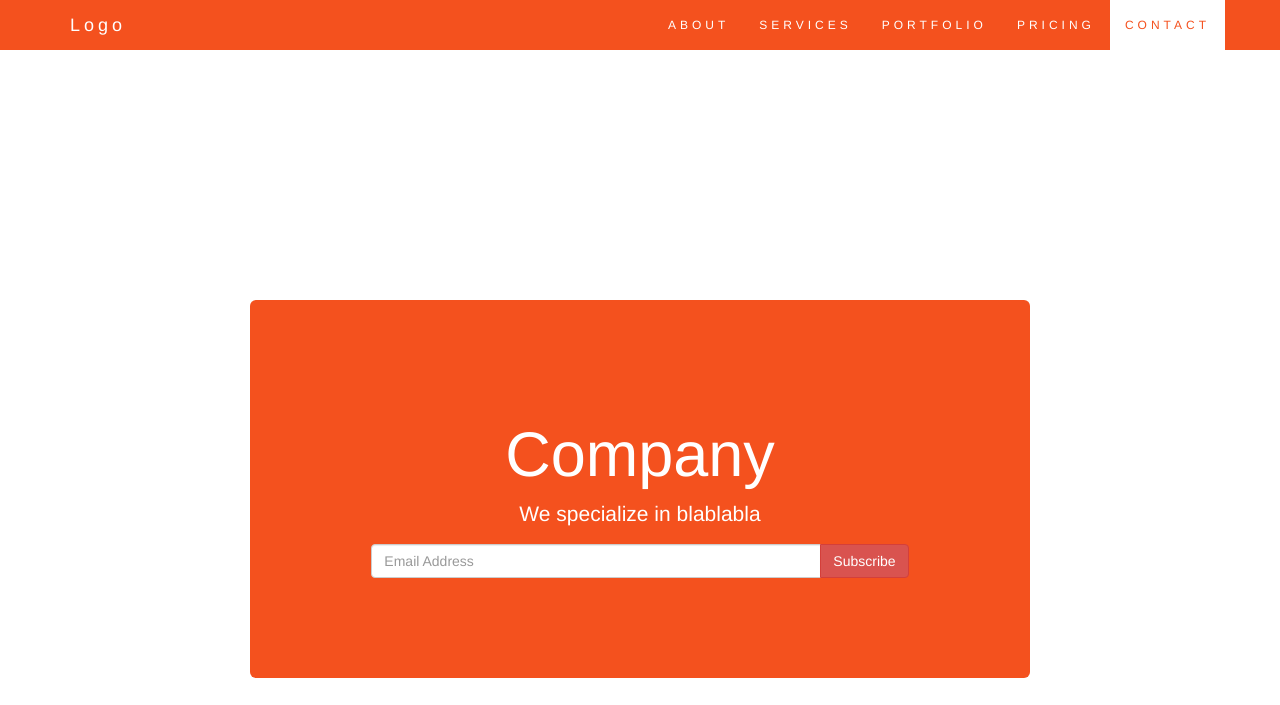
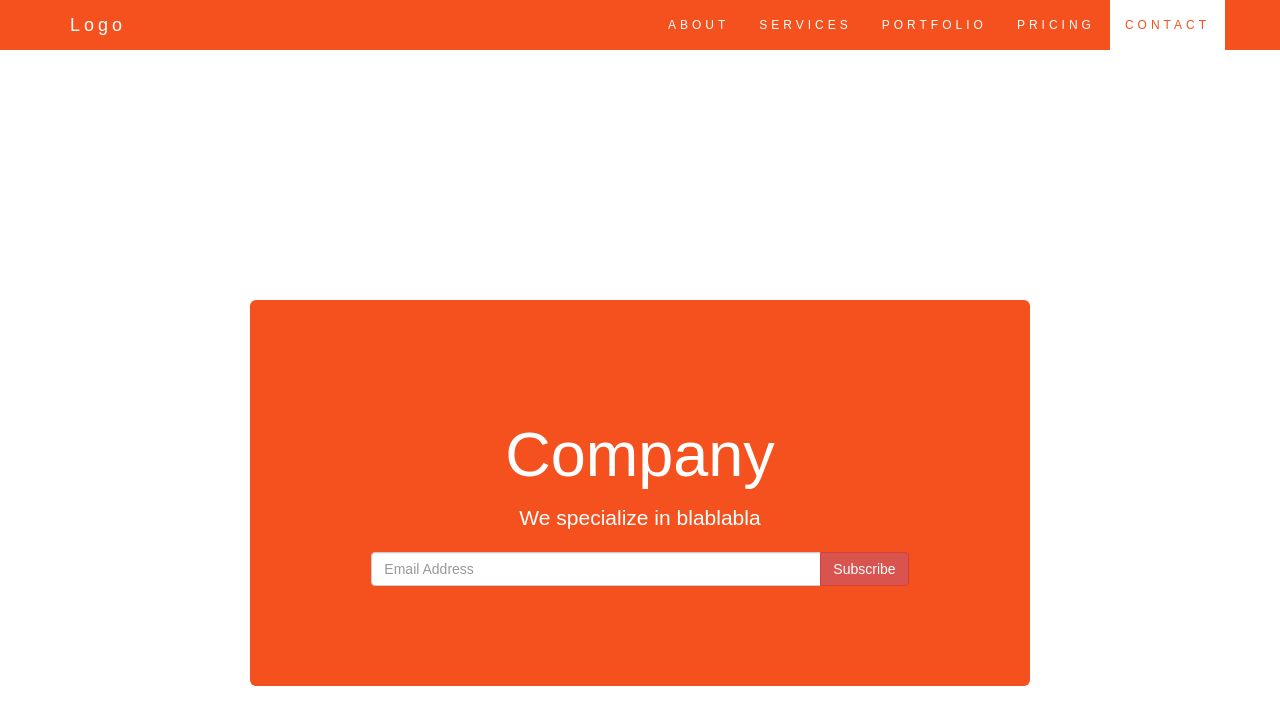
Before and after one commit to NiedermayerDavid/Html, a plain HTML site: page 2023.10.03/Company.html in a window 1280 px wide. Shown: the top 705 px of the page. Drawn offline with nearby package versions, Linux system fonts and the light colour scheme.

Commit message:
Final Touch

```diff
--- a/2023.10.03/Company.html
+++ b/2023.10.03/Company.html
@@ -147,6 +147,19 @@
 .navbar-default .navbar-toggle {
   border-color: transparent;
   color: #fff !important;
+}
+body {
+  font: 400 15px Lato, sans-serif;
+  line-height: 1.8;
+  color: #818181;
+}
+
+.jumbotron {
+  font-family: Montserrat, sans-serif;
+}
+
+.navbar {
+  font-family: Montserrat, sans-serif;
 }
 
     </style>
```
